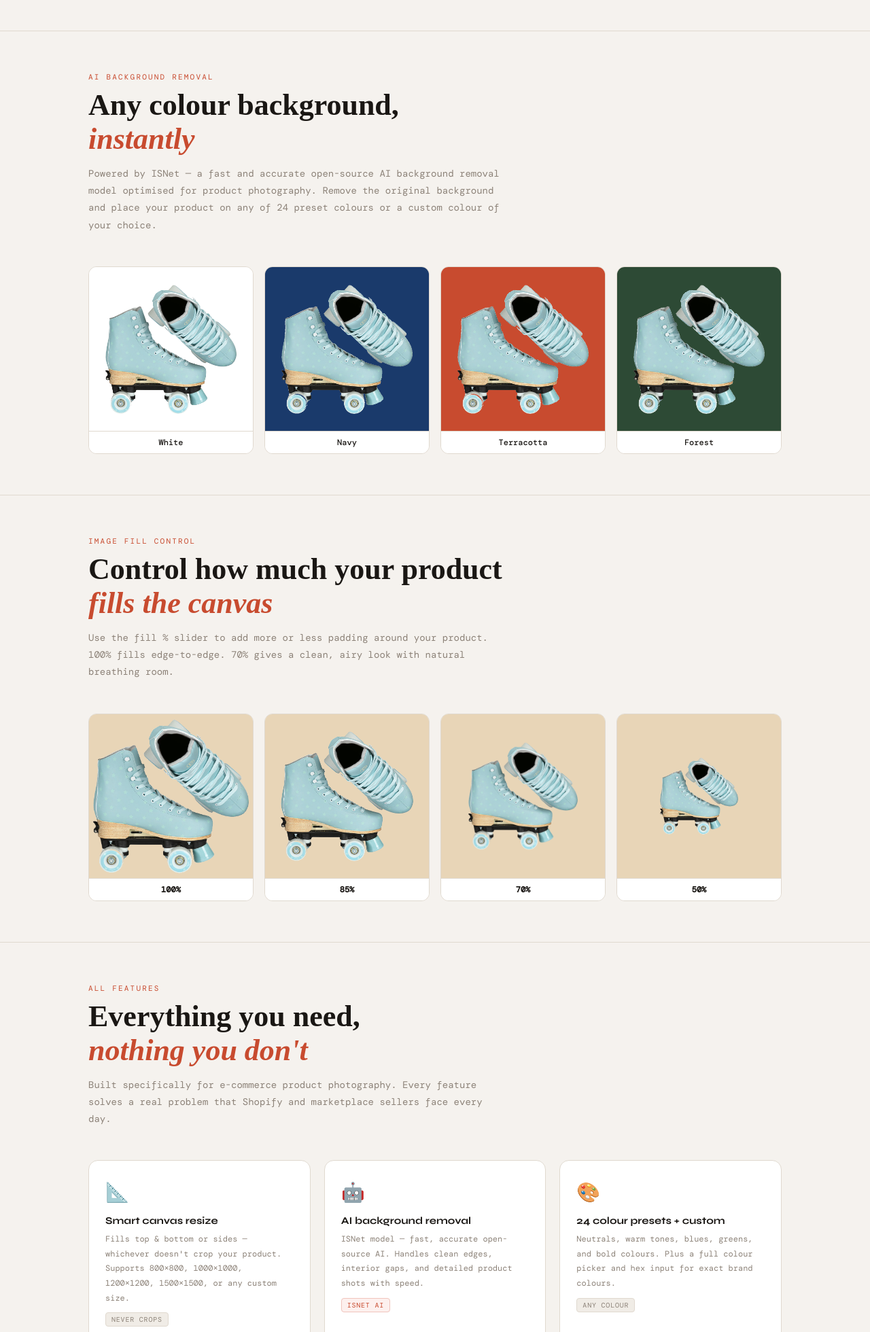
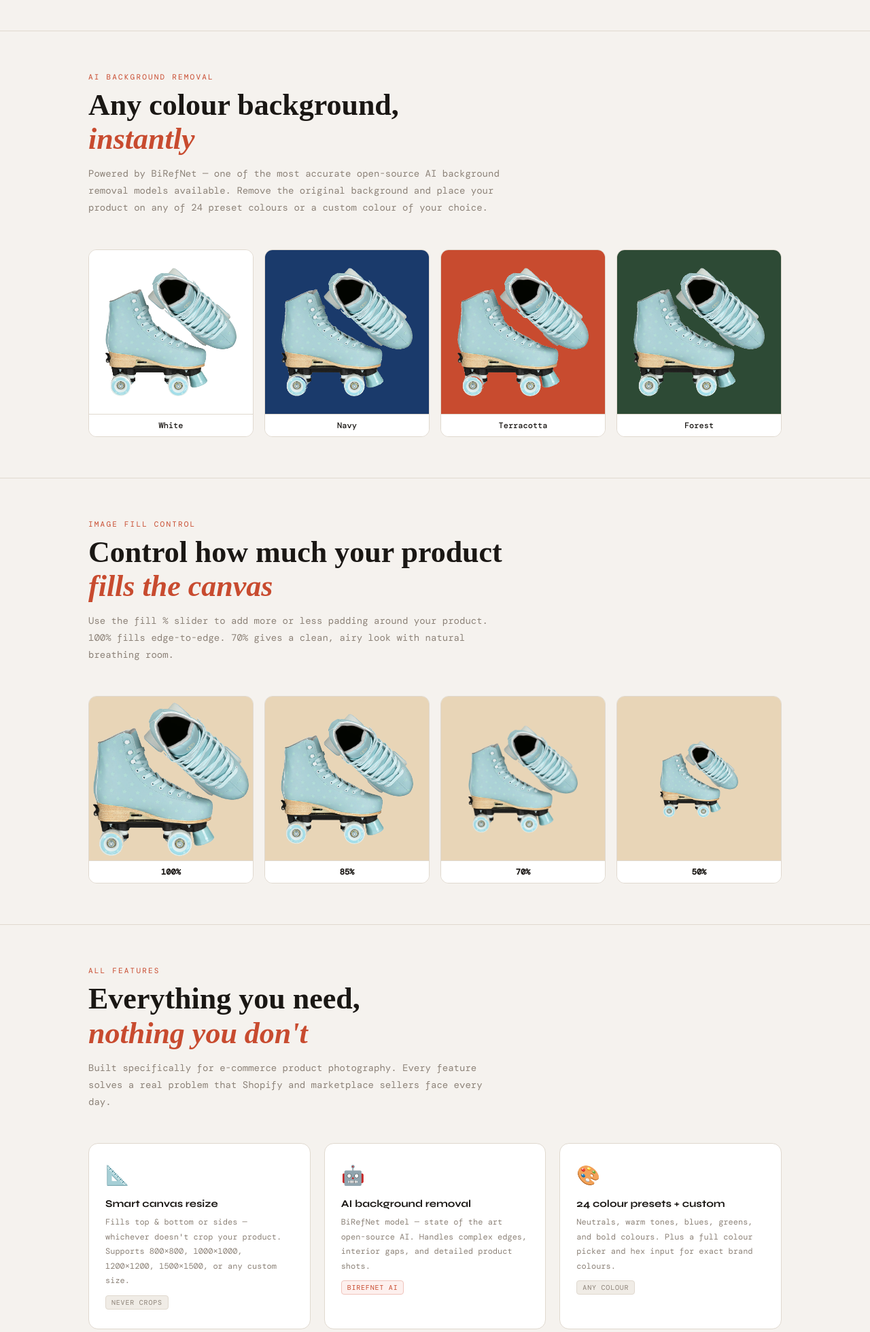
Before and after one commit to arcintscooters-maker/resizeimagepaid, a Flask app: page /how-it-works in a window 1280 px wide. Shown: the part 1592-3552 px from the top of the page at 68% size. Run offline with Flask 3, Linux system fonts and the light colour scheme; some libraries are stand-ins or nearby versions; some web fonts are replaced.

Commit message:
Revert to BiRefNet with aggressive 512px downscale for 4x faster inference
ISNet left gaps/holes in complex products like rollerskates. BiRefNet
has superior edge detection. Dropping REMBG_MAX_DIM from 1024 to 512
makes BiRefNet ~4x faster (~3-4s instead of ~12-15s) since inference
time scales with pixel count. The mask is upscaled back to full
resolution with LANCZOS interpolation. Also bumped quality mode limit
from 5 to 10 images.

Co-Authored-By: Claude Opus 4.6 <noreply@anthropic.com>

```diff
--- a/app.py
+++ b/app.py
@@ -36,21 +36,21 @@ QUALITY = 85
 SUBSAMPLING = 0
 
 # Load rembg sessions once at startup — dual model support
-REMBG_SESSION_QUALITY = None  # ISNet — good quality, fast on CPU (~4-5s)
+REMBG_SESSION_QUALITY = None  # BiRefNet-lite — best quality edges
 REMBG_SESSION_FAST = None     # u2net — good quality, fast (~3s), max 10/upload
-BG_LIMITS = {"isnet": 10, "u2net": 10, "none": 20}
-REMBG_MAX_DIM = 1024  # Downscale images before rembg for speed
+BG_LIMITS = {"birefnet": 10, "u2net": 10, "none": 20}
+REMBG_MAX_DIM = 512  # Aggressive downscale before rembg — 4x faster inference
 
-def get_rembg_session(model="isnet"):
+def get_rembg_session(model="birefnet"):
     global REMBG_SESSION_QUALITY, REMBG_SESSION_FAST
-    if model == "isnet":
+    if model == "birefnet":
         if REMBG_SESSION_QUALITY is None:
             try:
                 from rembg import new_session
-                REMBG_SESSION_QUALITY = new_session("isnet-general-use")
-                print("ISNet session loaded")
+                REMBG_SESSION_QUALITY = new_session("birefnet-general-lite")
+                print("BiRefNet-lite session loaded")
             except Exception as e:
-                print(f"ISNet session failed: {e}")
+                print(f"BiRefNet-lite session failed: {e}")
         return REMBG_SESSION_QUALITY
     else:
         if REMBG_SESSION_FAST is None:
@@ -338,7 +338,7 @@ def downscale_for_rembg(img, max_dim=REMBG_MAX_DIM):
     new_w, new_h = int(w * scale), int(h * scale)
     return img.resize((new_w, new_h), Image.LANCZOS), scale
 
-def process_image(img_bytes, target_w, target_h, bg_color_hex, remove_bg, fill_pct=0.95, bg_model='isnet'):
+def process_image(img_bytes, target_w, target_h, bg_color_hex, remove_bg, fill_pct=0.95, bg_model='birefnet'):
     bg_rgb = hex_to_rgb(bg_color_hex)
     img = Image.open(io.BytesIO(img_bytes)).convert("RGBA")
     if remove_bg:
@@ -880,9 +880,9 @@ def process():
 
     bg_color = request.form.get("bg_color", "#ffffff")
     remove_bg = request.form.get("remove_bg", "false").lower() == "true"
-    bg_model = request.form.get("bg_model", "isnet") if remove_bg else "none"
-    if bg_model not in ("isnet", "u2net"):
-        bg_model = "isnet"
+    bg_model = request.form.get("bg_model", "birefnet") if remove_bg else "none"
+    if bg_model not in ("birefnet", "u2net"):
+        bg_model = "birefnet"
     try:
         fill_pct = max(10, min(100, int(request.form.get("fill_pct", 95)))) / 100.0
     except:
--- a/templates/how_it_works.html
+++ b/templates/how_it_works.html
@@ -185,7 +185,7 @@
 <section>
   <div class="section-eyebrow">AI Background Removal</div>
   <h2 class="section-title">Any colour background,<br/><em>instantly</em></h2>
-  <p class="section-sub">Powered by ISNet — a fast and accurate open-source AI background removal model optimised for product photography. Remove the original background and place your product on any of 24 preset colours or a custom colour of your choice.</p>
+  <p class="section-sub">Powered by BiRefNet — one of the most accurate open-source AI background removal models available. Remove the original background and place your product on any of 24 preset colours or a custom colour of your choice.</p>
 
   <div class="bg-grid">
     <div class="bg-card">
@@ -261,8 +261,8 @@
     <div class="feature-card">
       <div class="feature-icon">🤖</div>
       <div class="feature-title">AI background removal</div>
-      <div class="feature-desc">ISNet model — fast, accurate open-source AI. Handles clean edges, interior gaps, and detailed product shots with speed.</div>
-      <div class="feature-tag highlight">ISNet AI</div>
+      <div class="feature-desc">BiRefNet model — state of the art open-source AI. Handles complex edges, interior gaps, and detailed product shots.</div>
+      <div class="feature-tag highlight">BiRefNet AI</div>
     </div>
     <div class="feature-card">
       <div class="feature-icon">🎨</div>
--- a/templates/subscribe.html
+++ b/templates/subscribe.html
@@ -52,7 +52,7 @@
 
     <div class="features">
       <div class="feature">Unlimited image processing — no caps</div>
-      <div class="feature">AI background removal (ISNet)</div>
+      <div class="feature">AI background removal (BiRefNet)</div>
       <div class="feature">Smart resize with custom canvas &amp; fill %</div>
       <div class="feature">24 background colour presets + custom picker</div>
       <div class="feature">Optimised JPEG — smallest file, best quality</div>
```
Also changed, not shown: templates/index.html (+6 -6 lines), 1 other file.
